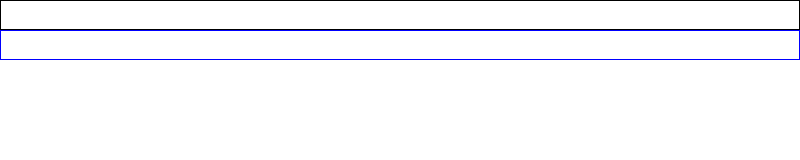
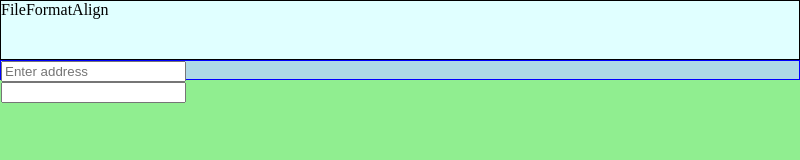
Before and after one commit to AdhitiS/Spreadsheet-Web-Application, an Electron app: page index.html in a window 800 px wide. Drawn offline with Linux system fonts and the light colour scheme.

Commit message:
Formattings

```diff
--- a/index.html
+++ b/index.html
@@ -10,14 +10,14 @@
 
 <body>
     <div class="menu">
-        <div class="file-options"></div>
-        <div class="formattings"></div>
-        <div class="alignment"></div>
+        <div class="file-options">File</div>
+        <div class="formattings">Format</div>
+        <div class="alignment">Align</div>
     </div>
 
     <div class="formula-bar">
-        <div class="address"></div>
-        <div class="formula"></div>
+        <div class="address"><input type="text" placeholder="Enter address"></div>
+        <div class="formula"><input type="text"> </div>
     </div>
 
     <div class="main">
@@ -26,7 +26,7 @@
         <div class="top-left-col"></div>
         <div class="sheet"></div>
     </div>
-    <script src="render.js"></script>
+    <!-- <script src="render.js"></script> -->
 
     <!-- <div class="menu">Menu</div>
     <div class="menu-options">Menu Options</div>
--- a/render.js
+++ b/render.js
@@ -1 +1 @@
-alert("This works!");
+// alert("This works!");
--- a/style.css
+++ b/style.css
@@ -9,6 +9,8 @@ body,html{
     height: 30px;
     border: 1px solid;
     display: flex;
+    background-color: lightcyan;
+    height: 60px;
 }
 .menu-options{
     height: 50px;
@@ -31,6 +33,13 @@ body,html{
 .formula-bar{
     height: 30px;
     border: 1px solid blue;
+    background-color: lightblue;
+    height: 20px;
+}
+
+.main{
+    background-color: lightgreen;
+    height: calc(100vh - 80px);
 }
 .cell-container{
     background-color: springgreen;
```
